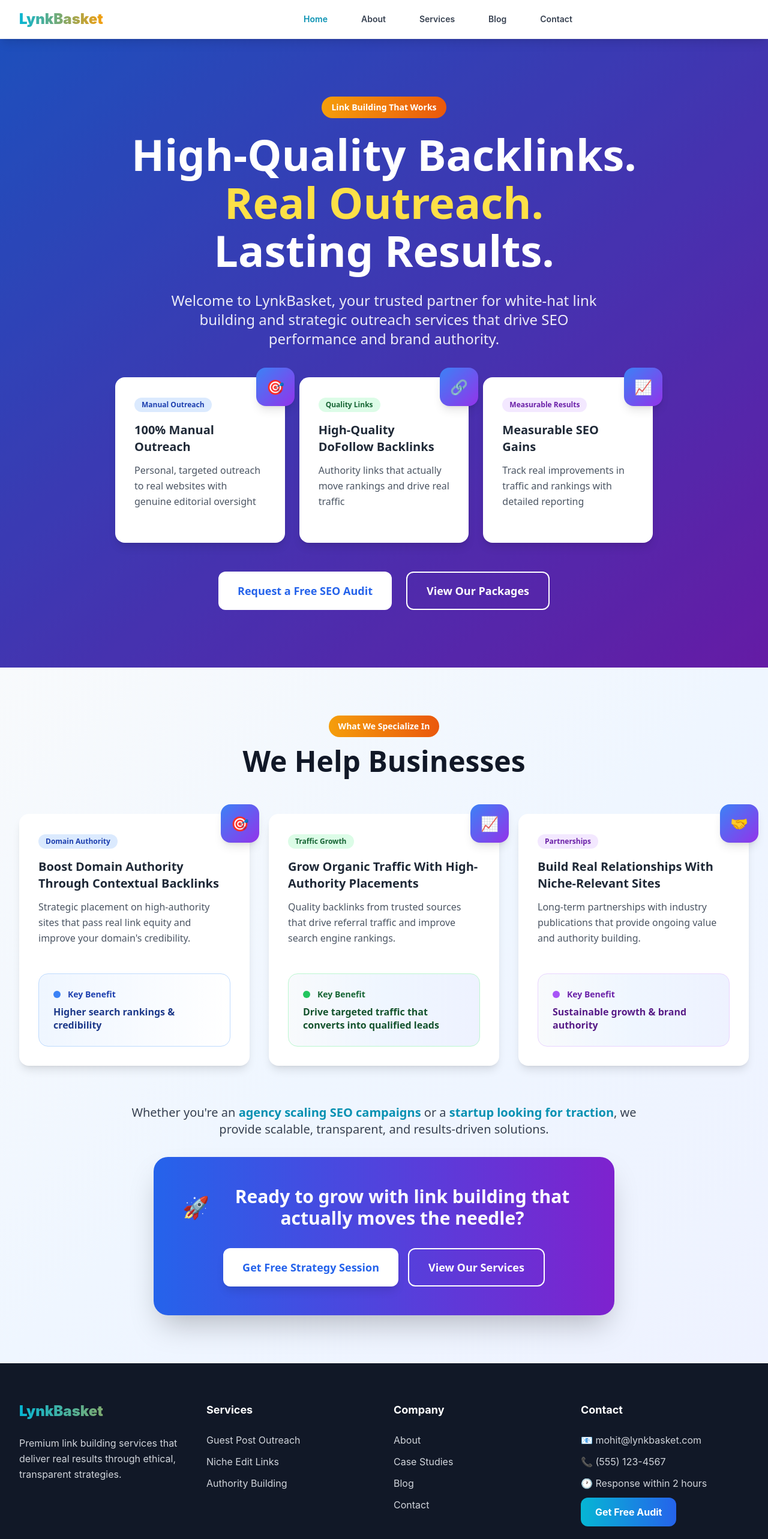
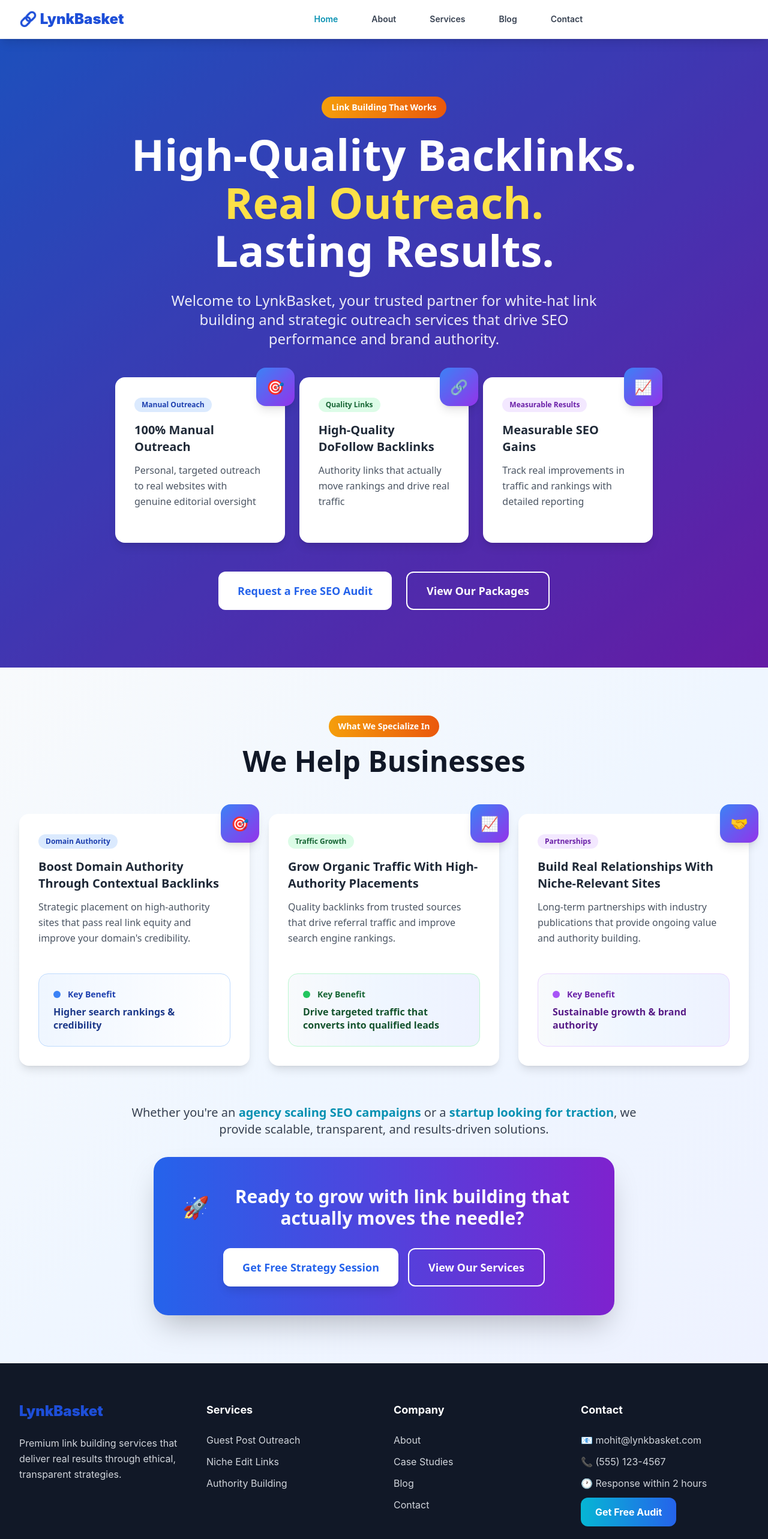
Before and after one commit to Sagar04-2000/lyncbasket-web, a React (Create React App) app: page / in a window 1280 px wide. Shown: the top 2566 px of the page at 60% size. Built offline with nearby package versions, Linux system fonts and the light colour scheme.

Commit message:
Updated header and fotter color lynkbasket and added emojih

```diff
--- a/src/components/Footer.jsx
+++ b/src/components/Footer.jsx
@@ -9,9 +9,11 @@ const Footer = () => {
       <div className="max-w-7xl mx-auto px-4 sm:px-6 lg:px-8 py-16">
         <div className="grid md:grid-cols-2 lg:grid-cols-4 gap-8 mb-12">
           <div>
-            <h3 className="text-2xl font-black mb-6 bg-gradient-to-r from-cyan-500 to-amber-500 bg-clip-text text-transparent">
-              LynkBasket
-            </h3>
+       <h3 className="text-2xl font-black mb-6 bg-gradient-to-r from-blue-700 to-blue-700 bg-clip-text text-transparent">
+  LynkBasket
+</h3>
+
+
             <p className="text-gray-300 mb-6 leading-relaxed">
               Premium link building services that deliver real results through ethical,
               transparent strategies.
--- a/src/components/Header.jsx
+++ b/src/components/Header.jsx
@@ -25,9 +25,16 @@ const Header = () => {
       <nav className="max-w-7xl mx-auto px-4 sm:px-6 lg:px-8">
         <div className="flex justify-between items-center h-16">
           <div className="flex-shrink-0 cursor-pointer" onClick={() => navigateToPage('home')}>
-            <h1 className="text-2xl font-black bg-gradient-to-r from-cyan-500 to-amber-500 bg-clip-text text-transparent">
-              LynkBasket
-            </h1>
+    <h1 className="text-2xl font-black flex items-center gap-2">
+  <span className="bg-gradient-to-r from-blue-700 to-blue-700 bg-clip-text text-transparent">🔗 LynkBasket</span>
+</h1>
+
+
+
+
+
+
+
           </div>
 
           <div className="hidden md:block">
```
